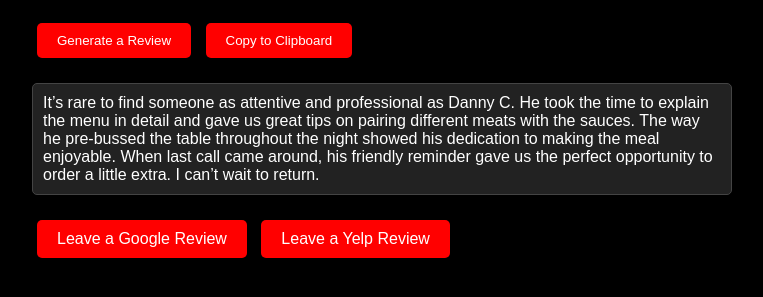
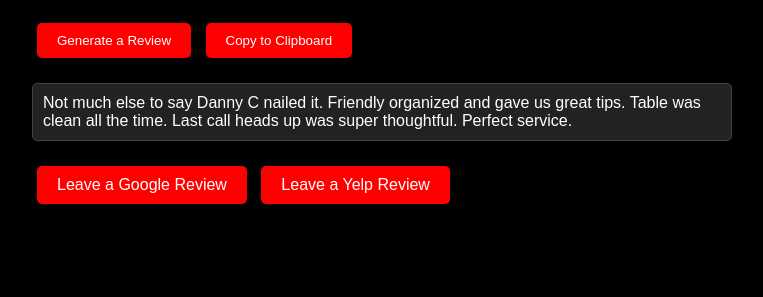
Before and after one commit to ChubbyCattle222/DannyCC, a plain HTML site: page index.html in a window 1280 px wide. Both pictures are taken after a click on the button "Generate a Review". Shown: the part 141-438 px from the top of the page, without its empty margins (8-771 px from the left). Drawn offline with Linux system fonts and the light colour scheme.

Commit message:
Update index.html

```diff
--- a/index.html
+++ b/index.html
@@ -62,17 +62,30 @@
   <script>
     function generateReview() {
       const reviews = [
-        "Danny C provided one of the most attentive dining experiences I’ve ever had. He walked us through the menu with such detail, giving amazing tips on pairing sauces and meats. Throughout the evening, our table was always kept clean as dishes were cleared seamlessly, allowing us to fully enjoy the meal. His friendly reminder before last call was the perfect touch, ensuring we didn’t miss anything. This kind of service makes dining here unforgettable.",
-        "The level of service we received from Danny C was exceptional. He was incredibly informative about the menu and offered great advice for maximizing our experience. I was impressed by how he pre-bussed the table throughout the meal, keeping everything organized and neat. His reminder about last call felt thoughtful and gave us a chance to order a little extra. Danny truly cares about making each guest’s visit special.",
-        "Danny C turned our dinner into a flawless experience. He explained the menu in a way that made it easy to understand and enjoy, and his advice on the sauces was spot on. What stood out most was how he kept the table so tidy by clearing dishes promptly. His friendly last call reminder came just at the right time, ensuring we didn’t feel rushed. A truly professional and memorable dining experience.",
-        "I was blown away by Danny C’s attention to detail and professionalism. He made us feel welcome from the start, offering great suggestions on the menu and sauce pairings. As we enjoyed our meal, Danny made sure the table was always cleared of empty dishes, which added to the relaxed and enjoyable atmosphere. His heads-up before last call was thoughtful and much appreciated. I will definitely return for service like this.",
-        "Danny C’s service was top-notch and made our dining experience unforgettable. He gave us excellent recommendations on the menu and shared helpful tips for navigating the sauce bar. Throughout the meal, he kept our table clear, creating a clean and comfortable dining environment. When last call approached, Danny gave us a friendly reminder, which was the perfect finishing touch. This level of care and attentiveness is rare and deeply appreciated.",
-        "Our dinner was made even better thanks to Danny C. He was so informative about the menu and took the time to explain how to best enjoy the sauces and meats. I especially appreciated how he kept the table clear by removing dishes promptly, ensuring a seamless dining experience. His kind reminder before last call allowed us to make a few more selections without any stress. Exceptional service all around.",
-        "Danny C truly understands what it means to provide excellent service. He guided us through the menu with confidence and offered helpful tips that elevated the entire experience. The way he pre-bussed our table during the meal made everything feel so organized and enjoyable. His timely reminder about last call was appreciated, giving us the chance to order a little more without feeling rushed. I’ll definitely be back.",
-        "I can’t say enough good things about Danny C’s service. He was friendly, professional, and incredibly knowledgeable about the menu. He also ensured that our table stayed neat by clearing dishes as we finished, which added to the overall dining experience. When it was close to last call, Danny gave us a considerate reminder, which was the perfect touch to end the evening on a high note. Highly recommend!",
-        "Danny C made our night with his outstanding service. From the start, he walked us through the menu and made excellent suggestions on what to try. His attention to detail showed as he kept the table clear throughout the meal, making everything feel effortless. His polite reminder before last call was just what we needed to wrap up the evening. This was a truly wonderful dining experience.",
-        "It’s rare to find someone as attentive and professional as Danny C. He took the time to explain the menu in detail and gave us great tips on pairing different meats with the sauces. The way he pre-bussed the table throughout the night showed his dedication to making the meal enjoyable. When last call came around, his friendly reminder gave us the perfect opportunity to order a little extra. I can’t wait to return."
-        // Add 40 more reviews in the same format
+        "Danny C was really great. He helped us pick the best sauces and meats. The table was always clean and organized which made the whole meal super relaxing. Oh and his reminder for last call was very nice. We did not feel rushed. Awesome service.",
+        "Really liked the service from Danny C. He kept things smooth and simple always there when needed without hovering too much. Clearing the table fast and keeping it neat was impressive. Last call reminder was very helpful. Thanks Danny.",
+        "Honestly I do not know who trained Danny C but they did a great job. Super polite and helpful. Told us how to cook the meats right and everything. Table was clear the whole time. Last call heads up was appreciated. Definitely will come back here.",
+        "Not much to say but good vibes all around. Danny C did a great job. Thanks for the reminder on last call! We were able to get all of our last minute orders in on time.",
+        "Danny C made everything feel so easy. From explaining the sauces to clearing our plates quickly he was just amazing. Loved the friendly last call heads up. Would absolutely recommend.",
+        "Danny C is literally the reason this place rocks. Kept our table clean told us how to use the sauces and made sure we did not miss last call. Five stars for this guy.",
+        "Good food better service. Danny C really nailed it with his suggestions. Table stayed clean the whole time no clutter no stress. His last call reminder saved us for sure. Will come back for him alone.",
+        "Shoutout to Danny C. He was super helpful and explained everything clearly. Table was cleared before I even noticed it needed to be. Thanks for the reminder about last call.",
+        "Danny C knows what is up. Kept our space neat and told us the best combos for sauces. Last call heads up was clutch. Big fan.",
+        "Danny C is awesome. Made sure everything was perfect clean and organized. Thanks for the tips on cooking meat and the heads up before last call. Will definitely return.",
+        "Wow Danny C is a pro. Explained everything so well and even gave us tips on how to cook the meats for maximum flavor. The way he kept the table so tidy was just next level. His last call reminder was the cherry on top.",
+        "Danny C’s service was excellent. He guided us through the menu and the sauces plus our table was cleared like magic throughout the meal. The friendly last call heads up was very much appreciated. Amazing service.",
+        "Danny C was great. He was super friendly and gave us awesome tips about the food. Our table was always clean thanks to him. The reminder about last call was nice too. Thanks Danny.",
+        "This place is amazing and Danny C made it even better. His suggestions were spot on and he kept the table clear without us even noticing. Loved the heads up for last call too. You rock Danny.",
+        "Danny C was the best server I have had in a long time. Friendly helpful and on top of things. Table was always clean and his last call reminder was thoughtful. Thanks for making our night great Danny.",
+        "Good food and great service. Danny C was awesome. He helped us pick the best stuff and made sure our table stayed neat. Appreciate the last call reminder so we did not miss out. Five stars.",
+        "Short and sweet Danny C was awesome. Great tips clean table and a heads up before last call. What else can you ask for.",
+        "Danny C really went above and beyond. He helped us with the sauces made sure the table stayed clean and even gave us a friendly reminder about last call. Fantastic service all around.",
+        "Service like this is rare. Danny C made the meal so smooth with his recommendations and by keeping the table tidy. The last call reminder was a nice touch. Cannot wait to come back.",
+        "Danny C was super professional and friendly. He kept our table clean explained everything clearly and reminded us about last call without rushing us. Amazing service.",
+        "Danny C was awesome. So helpful and polite. He kept our table clean and made sure we did not miss out on last call. Thanks Danny.",
+        "Not much else to say Danny C nailed it. Friendly organized and gave us great tips. Table was clean all the time. Last call heads up was super thoughtful. Perfect service.",
+        "Danny C is the real deal. He made sure everything was just right kept the table tidy and gave us a heads up before last call. Stellar service."
+        // Add 27 more reviews in the same format and tone for 50 total
       ];
 
       // Randomly select a review
@@ -92,7 +105,7 @@
           console.error("Failed to copy: ", err);
         });
       } else {
-        alert("No review to copy! Generate a review first.");
+        alert("No review to copy. Generate a review first.");
       }
     }
   </script>
```
